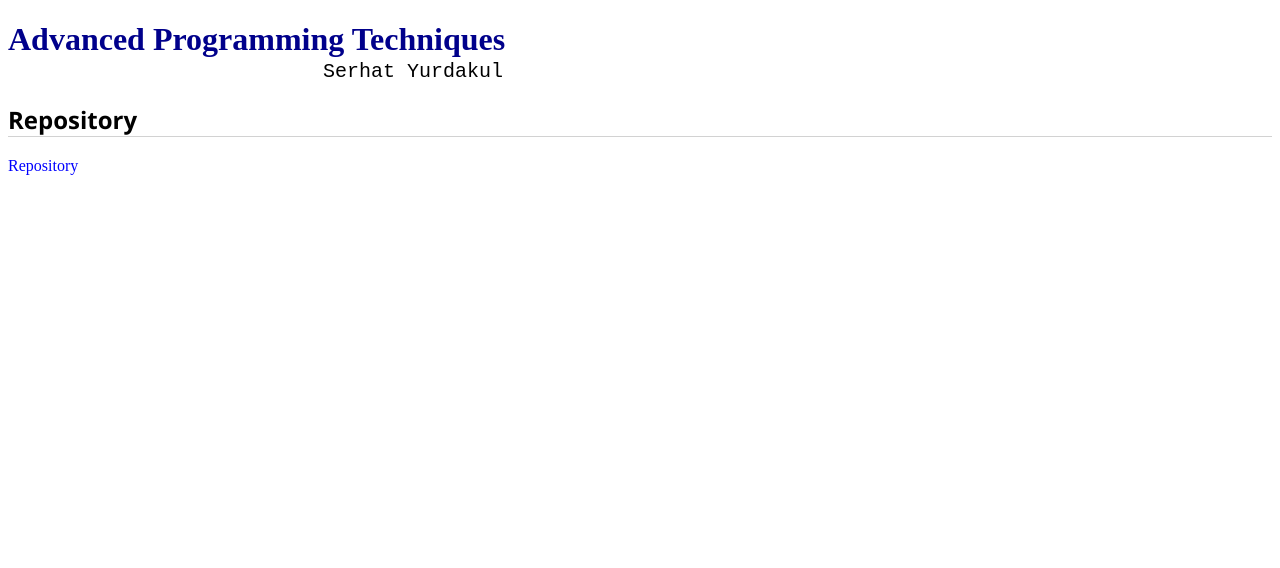
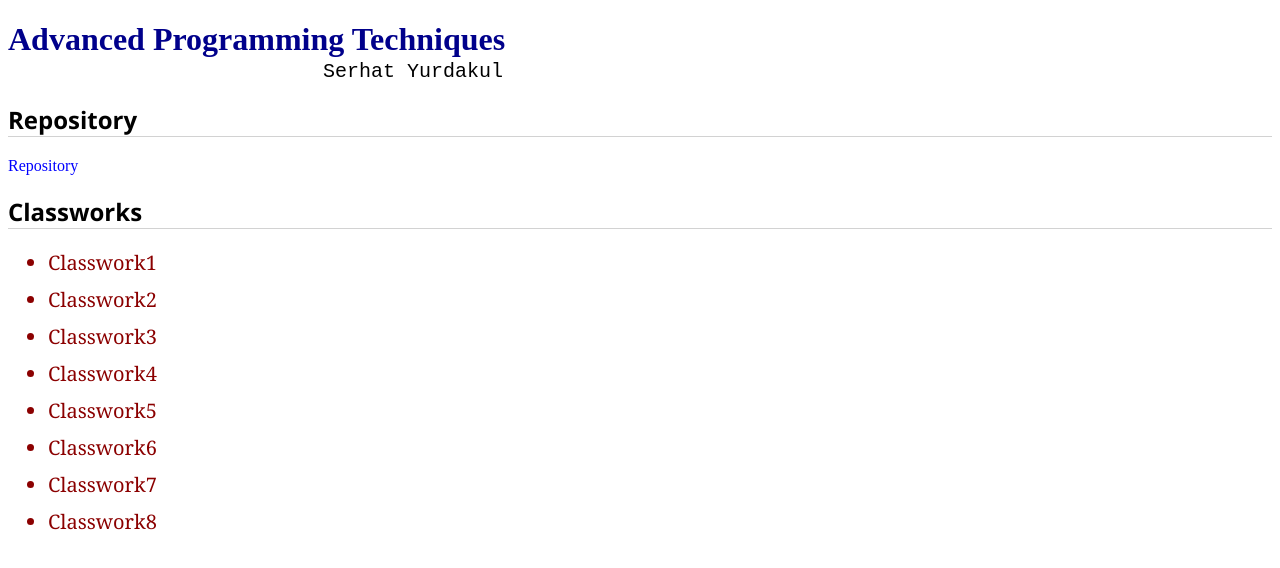
Before and after one commit to serhat-yurdakul/serhat-yurdakul.github.io, a plain HTML site: page index.html in a window 1280 px wide. Drawn offline with Linux system fonts and the light colour scheme.

Commit message:
update index.html

```diff
--- a/index.html
+++ b/index.html
@@ -51,5 +51,20 @@
     <i><h2>Repository</h2></i>
     <a href="https://github.com/serhatyurdakul?tab=repositories">Repository</a>
 
+    <i><h2>Classworks</h2></i>
+    <div></div>
+
+    <ul>
+        <li><a href=""></a>Classwork1</li>
+        <li><a href=""></a>Classwork2</li>
+        <li><a href=""></a>Classwork3</li>
+        <li><a href=""></a>Classwork4</li>
+        <li><a href=""></a>Classwork5</li>
+        <li><a href=""></a>Classwork6</li>
+        <li><a href=""></a>Classwork7</li>
+        <li><a href=""></a>Classwork8</li>
+    </ul>
+
+
 </body>
 </html>
```
